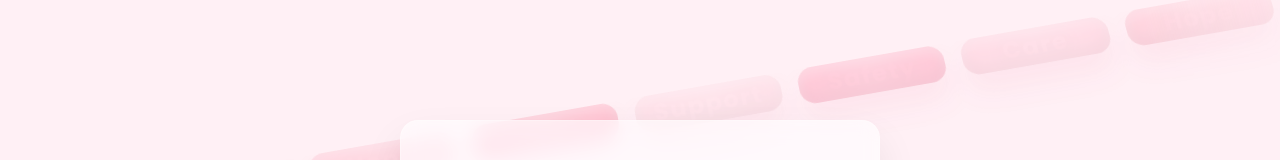
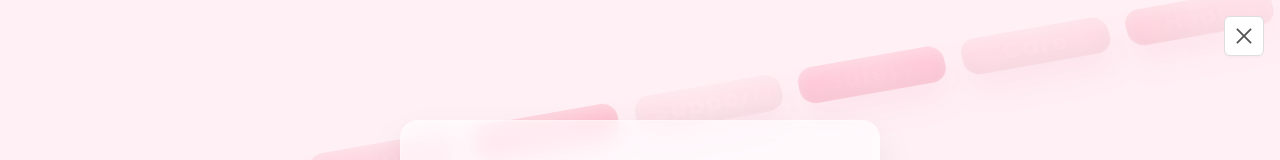
Before and after one commit to VAWCARE-App/VAWCare-App, a React (Vite) app in the folder frontend/Dashboard/: page /login in a window 1280 px wide. Shown: the top 160 px of the page. Built offline with nearby package versions, Linux system fonts and the light colour scheme.

Commit message:
Add close button to Login component for improved navigation

```diff
--- a/frontend/Dashboard/src/pages/Login.jsx
+++ b/frontend/Dashboard/src/pages/Login.jsx
@@ -12,7 +12,7 @@ import {
   Divider,
   Modal,
 } from "antd";
-import { UserOutlined, SafetyOutlined, TeamOutlined } from "@ant-design/icons";
+import { UserOutlined, SafetyOutlined, TeamOutlined, CloseOutlined } from "@ant-design/icons";
 import { api, saveToken } from "../lib/api";
 import { useNavigate, Link } from "react-router-dom";
 import { isAuthed, getUserType } from "../lib/api";
@@ -197,7 +197,7 @@ export default function Login() {
   const onFinish = async (values) => {
     try {
       setLoading(true);
-  const endpoint = "/api/victims/login";
+      const endpoint = "/api/victims/login";
       const loginData = { identifier: values.identifier, password: values.password };
       const { data } = await api.post(endpoint, loginData);
       if (data.success) {
@@ -228,9 +228,9 @@ export default function Login() {
           userInfo.firstName || userInfo.victimUsername || userInfo.adminEmail || userInfo.officialEmail || "User";
         message.success(`Welcome back, ${userName}!`);
 
-    if (userType === "victim") navigate("/victim/victim-test");
-    else if (userType === "official") navigate("/admin/official-dashboard");
-  else navigate("/admin");
+        if (userType === "victim") navigate("/victim/victim-test");
+        else if (userType === "official") navigate("/admin/official-dashboard");
+        else navigate("/admin");
       } else {
         throw new Error(data.message || "Login failed");
       }
@@ -350,6 +350,27 @@ export default function Login() {
           </Modal>
         </Card>
       </Flex>
+
+      <Button
+        onClick={() => navigate("/")}
+        style={{
+          position: "absolute",
+          top: 16,
+          right: 16,
+          color: "#555",
+          border: "1px solid #ddd",
+          width: 40,
+          height: 40,
+          zIndex: 9999, // ensures it's clickable above everything
+          display: "flex",
+          alignItems: "center",
+          justifyContent: "center",
+          background: "#fff",
+          borderRadius: 6, // square with slightly rounded corners
+        }}
+      >
+        <CloseOutlined style={{ fontSize: 20 }} />
+      </Button>
     </div>
   );
 }
```
